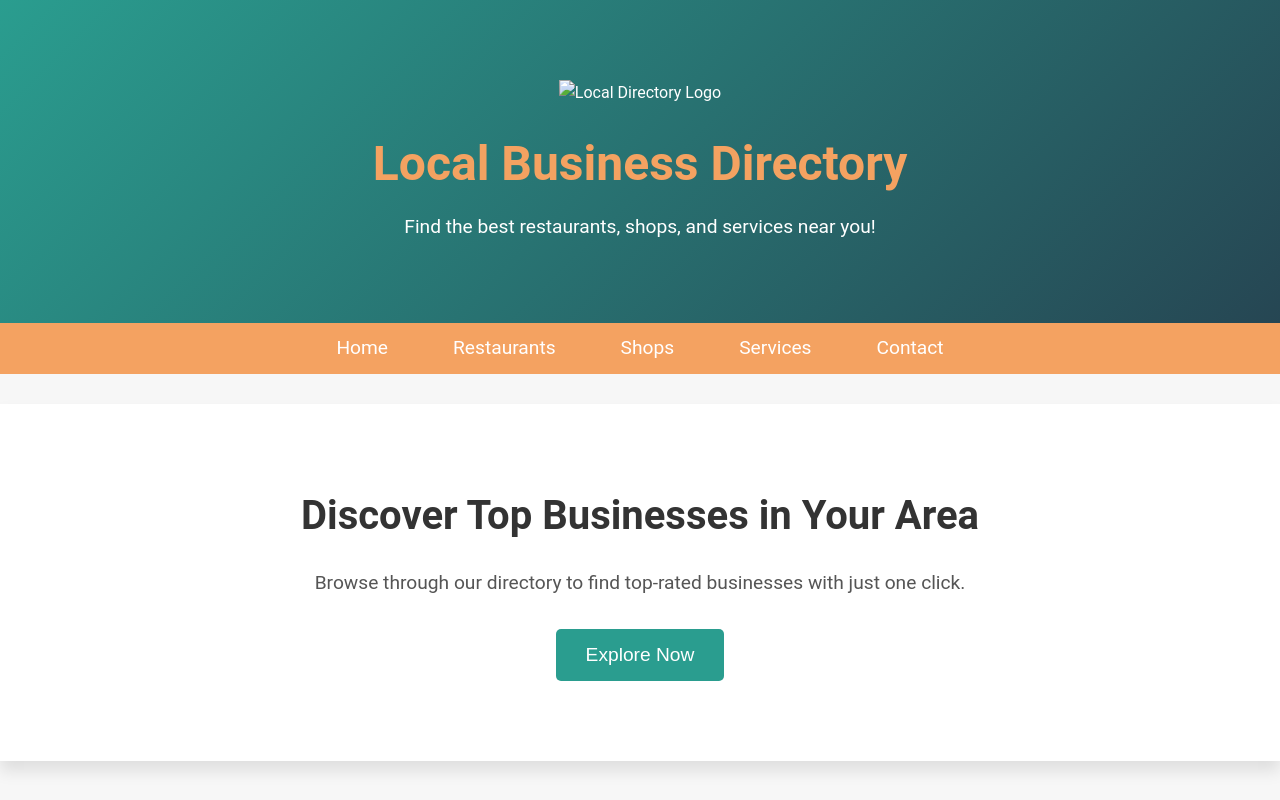
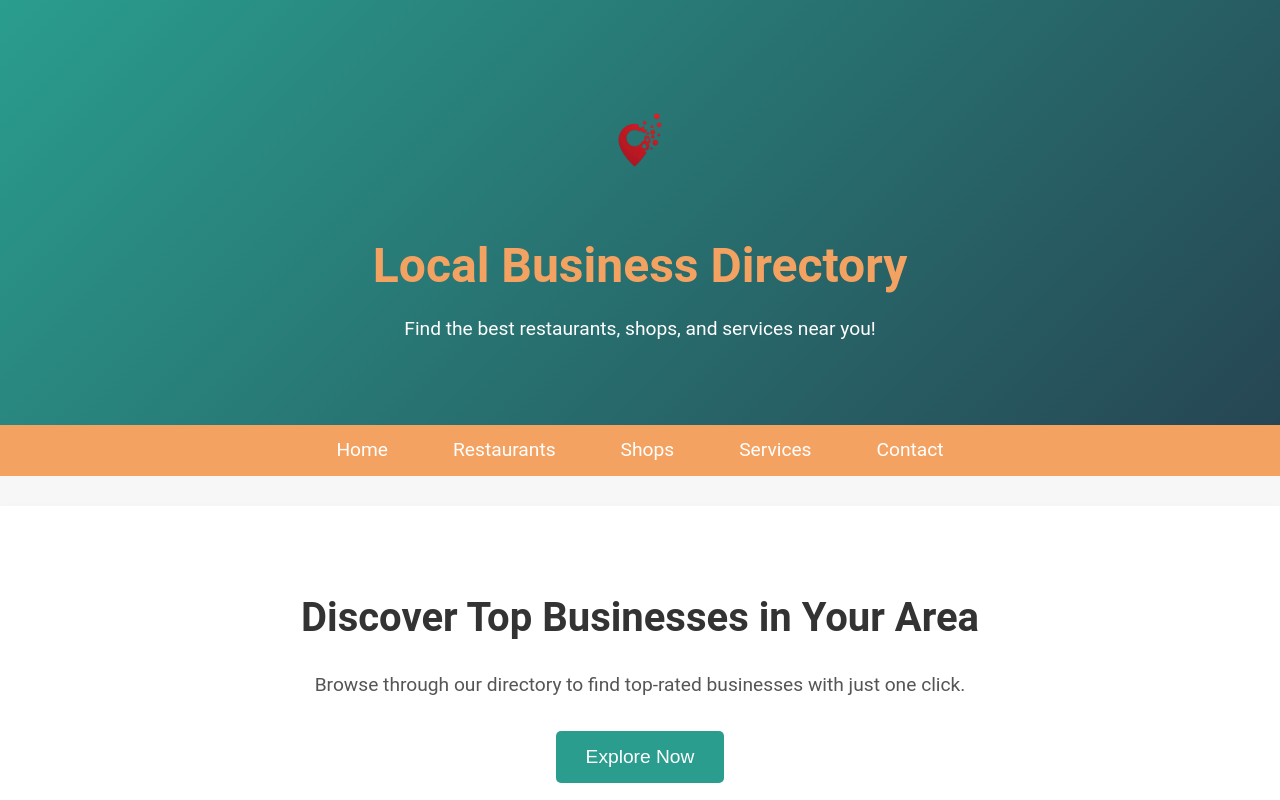
Before and after one commit to deepanshukasana-cod3/BusinessDirectory, a plain HTML site: page index.html in a window 1280 px wide. Shown: the top 800 px of the page. Drawn offline with Linux system fonts and the light colour scheme.

Commit message:
Update index.html

```diff
--- a/index.html
+++ b/index.html
@@ -21,7 +21,7 @@
     </div>
 
     <header>
-        <img src="images/logo.png" alt="Local Directory Logo" class="logo">
+        <img src="logo.png" alt="Local Directory Logo" class="logo">
         <h1>Local Business Directory</h1>
         <p>Find the best restaurants, shops, and services near you!</p>
     </header>
```
